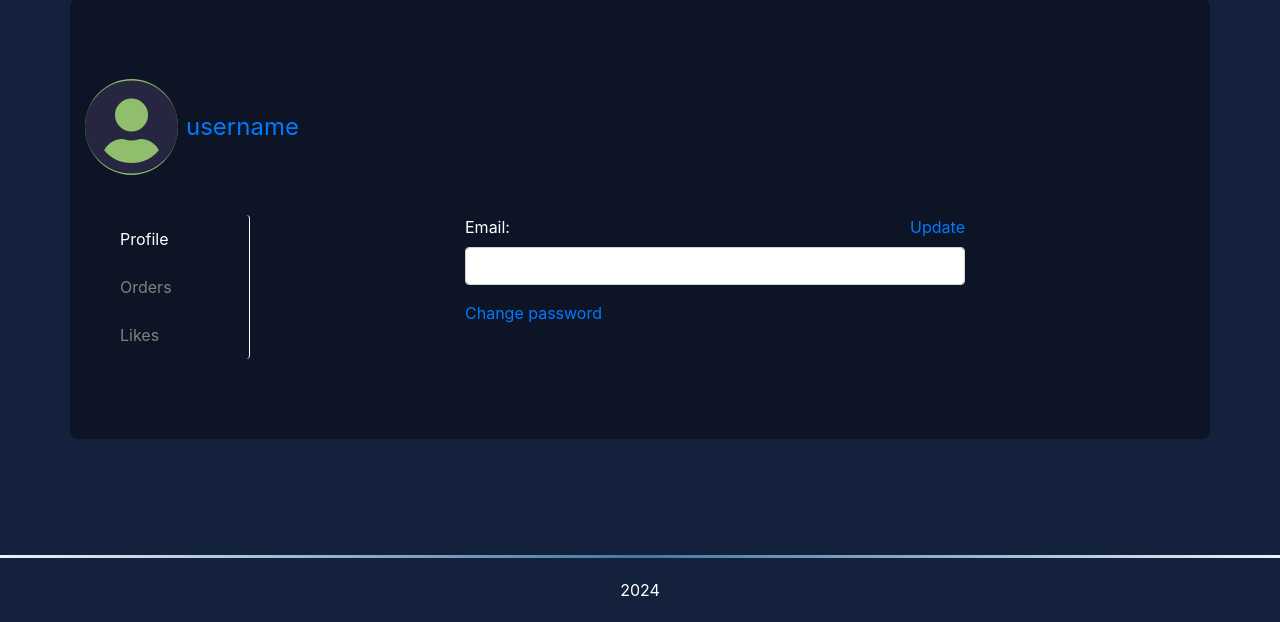
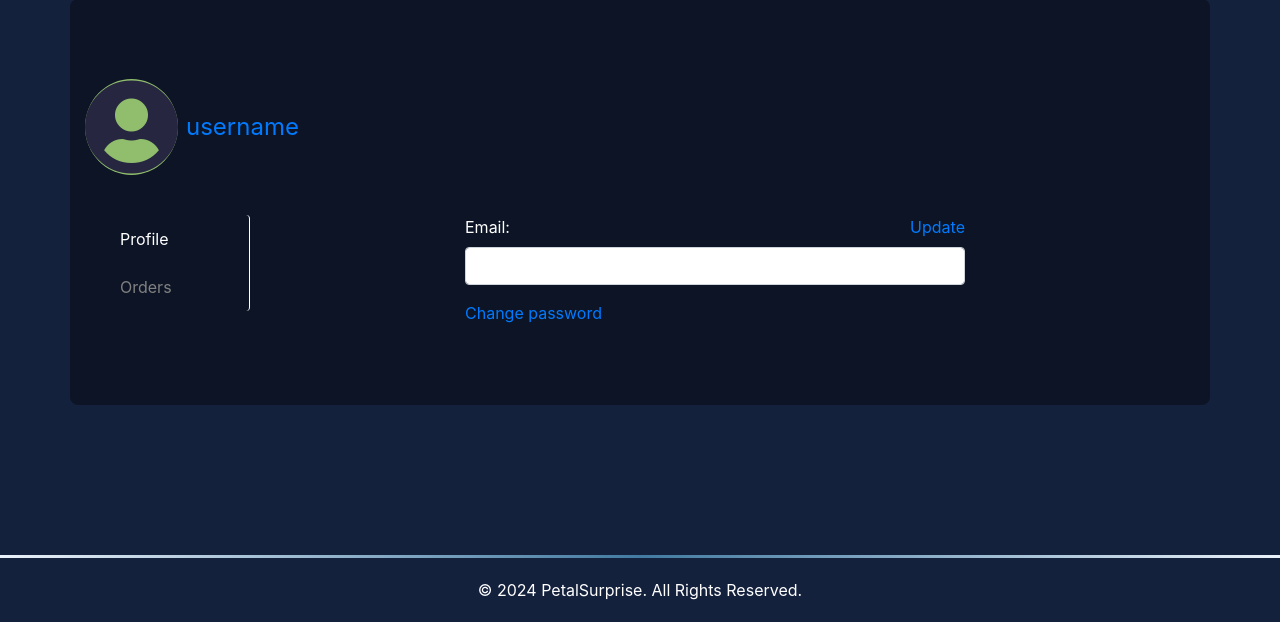
Before and after one commit to RifkiAhmed/petalsurprise, a Flask app: template api/v1/templates/profile.html in a window 1280 px wide. Shown: the part 178-800 px from the top of the page. Run offline with Flask 3, Linux system fonts and the light colour scheme; the template is opened without the code that fills it, so the values that code supplies are empty.

Commit message:
Update footer section

```diff
--- a/api/v1/templates/profile.html
+++ b/api/v1/templates/profile.html
@@ -75,9 +75,9 @@
             <li class="list-group-item li-orders" onclick="userOrders()">
               Orders
             </li>
-            <li class="list-group-item li-wishes" onclick="userWishes()">
+            <!--<li class="list-group-item li-wishes" onclick="userWishes()">
               Likes
-            </li>
+            </li>-->
           </ul>
         </div>
 
@@ -142,6 +142,6 @@
         </div>
       </div>
     </div>
-    <footer>2024</footer>
+    <footer>© 2024 PetalSurprise. All Rights Reserved.</footer>
   </body>
 </html>
```
